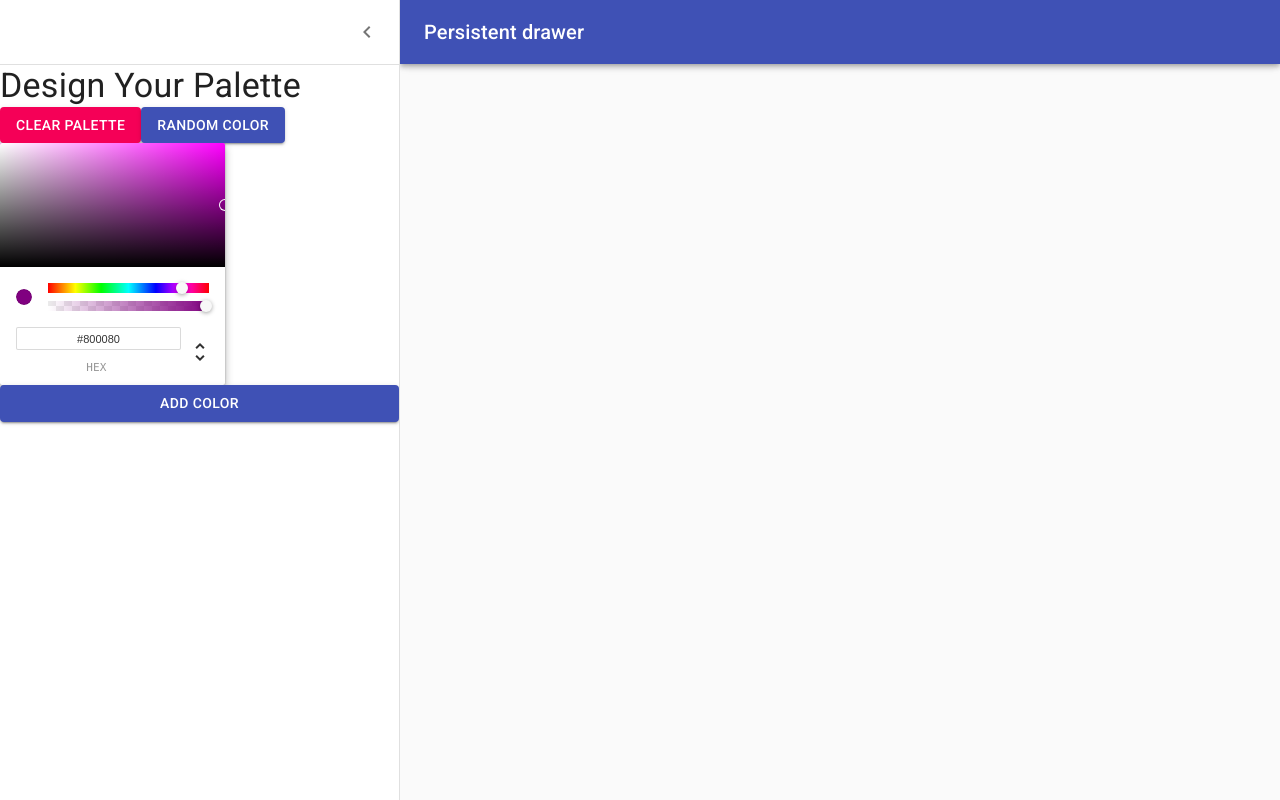
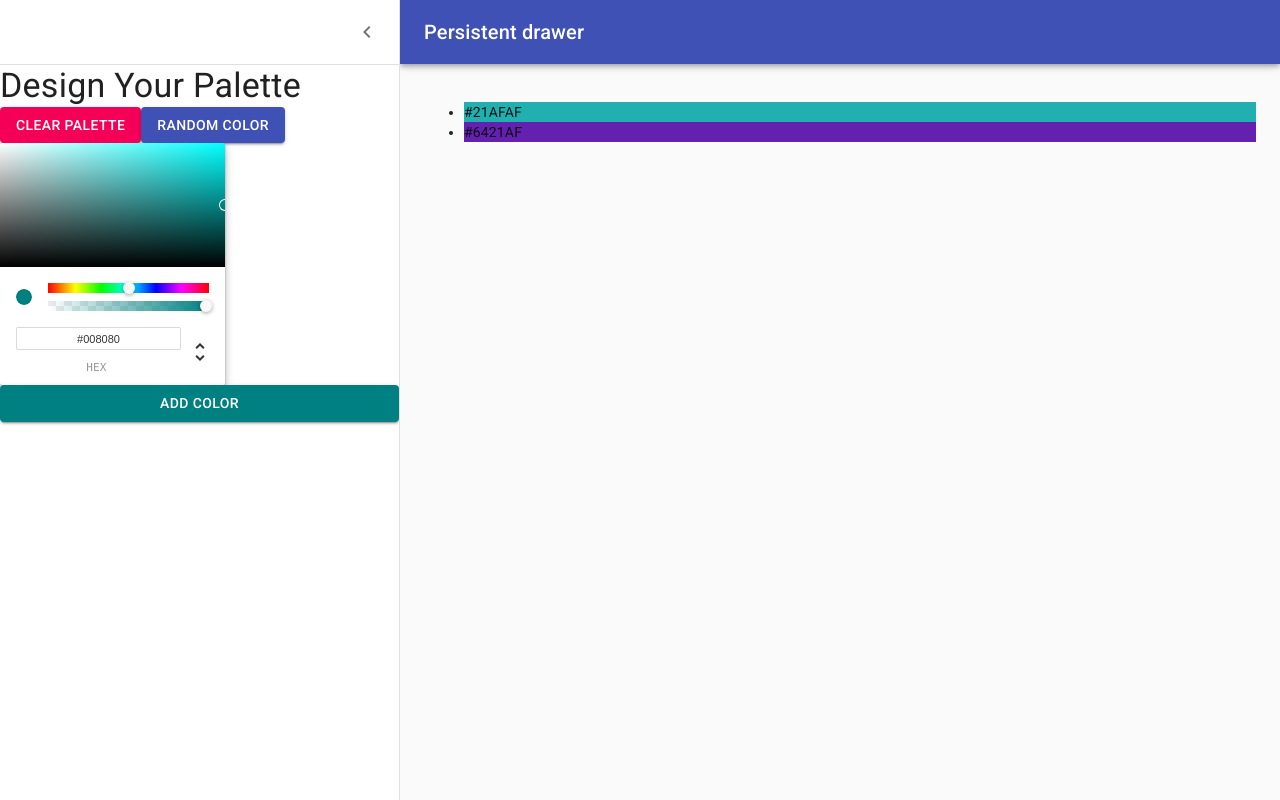
Before and after one commit to mclov/palettes-app, a React (Create React App) app: page /palette/new in a window 1280 px wide. Both pictures are taken after a click on the button "open drawer". Built offline with nearby package versions, Linux system fonts and the light colour scheme.

Commit message:
Connect colorpicker and button

```diff
--- a/src/NewPaletteForm.js
+++ b/src/NewPaletteForm.js
@@ -75,6 +75,8 @@ const useStyles = makeStyles(theme => ({
 export default function NewPaletteForm() {
   const classes = useStyles();
   const [open, setOpen] = React.useState(false);
+  const [currentColor, setColor] = React.useState('teal');
+  const [colors, addColor] = React.useState(['#21AFAF', '#6421AF'])
 
   const handleDrawerOpen = () => {
     setOpen(true);
@@ -83,6 +85,14 @@ export default function NewPaletteForm() {
   const handleDrawerClose = () => {
     setOpen(false);
   };
+
+  const handleCurrentColor = (newColor) => {
+    setColor(newColor.hex);
+  };
+
+  const addNewColor = () => {
+    addColor([...colors, currentColor])
+  }
 
   return (
     <div className={classes.root}>
@@ -135,10 +145,15 @@ export default function NewPaletteForm() {
           </Button>
         </div>
         <ChromePicker
-          color='purple'
-          onChangeComplete={(newColor) => console.log(newColor)}
+          color={currentColor}
+          onChangeComplete={(newColor) => handleCurrentColor(newColor)}
         />
-        <Button variant='contained' color='primary'>
+        <Button
+          variant='contained'
+          color='primary'
+          style={{ backgroundColor: currentColor }}
+          onClick={addNewColor}
+        >
           Add Color
         </Button>
       </Drawer>
@@ -148,6 +163,11 @@ export default function NewPaletteForm() {
         })}
       >
         <div className={classes.drawerHeader} />
+        <ul>
+          {colors.map(color => (
+            <li style={{ backgroundColor: color }}>{color}</li>
+          ))}
+        </ul>
       </main>
     </div>
   );
```
